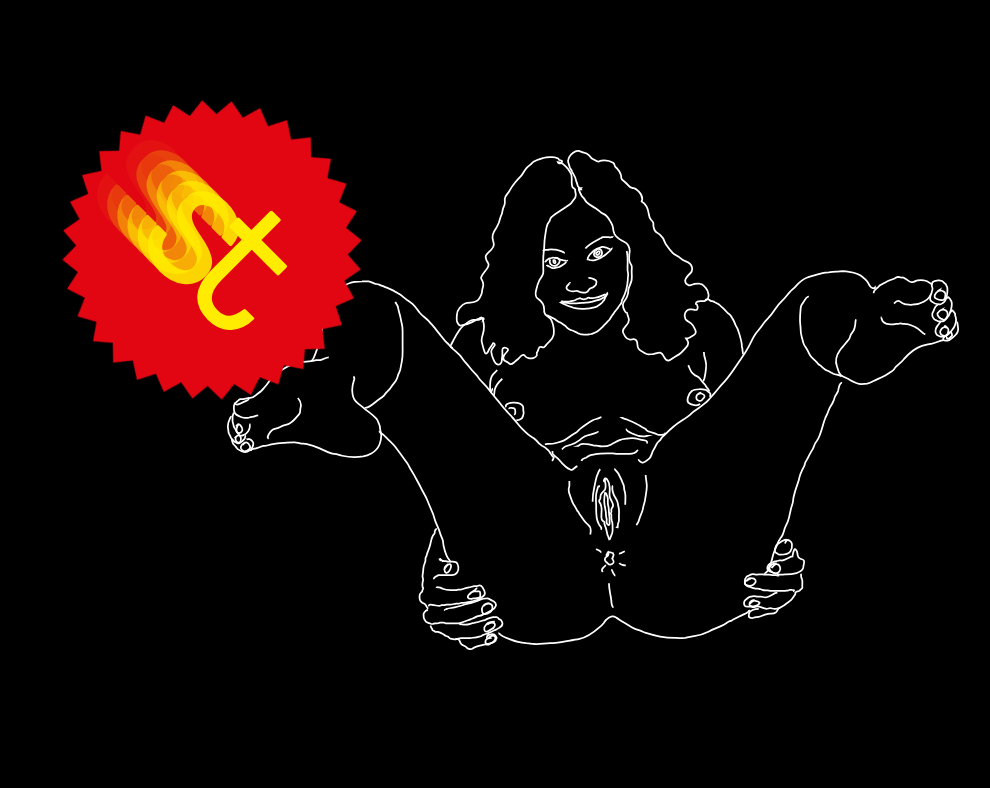
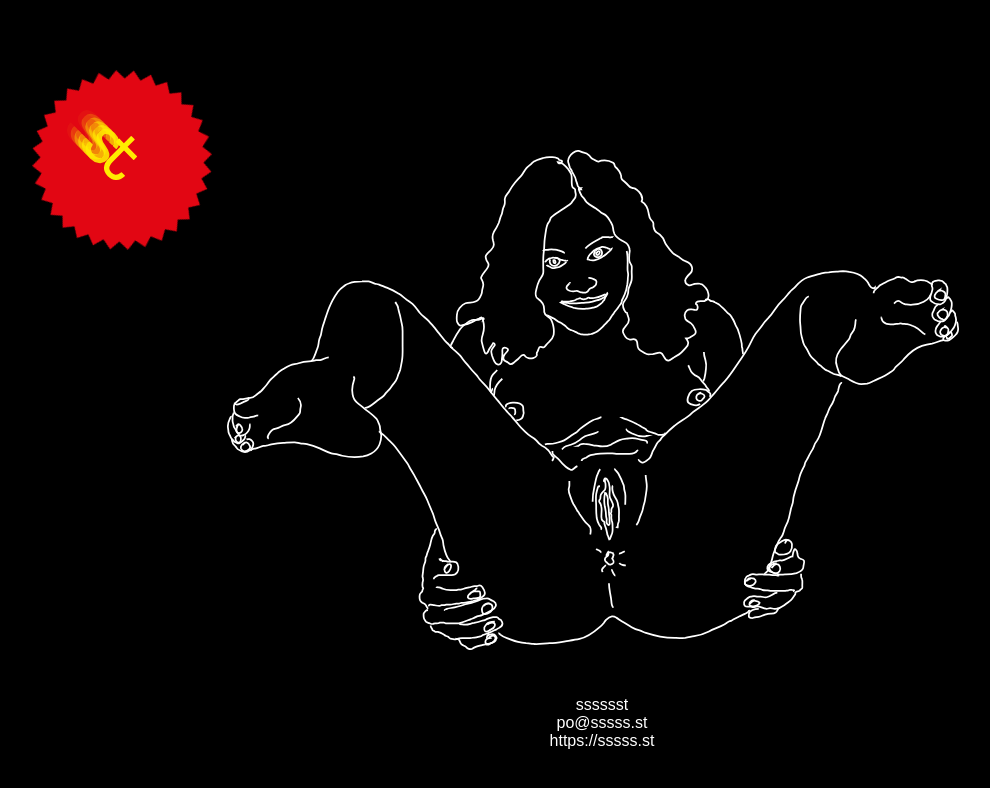
Before and after one commit to gitsssssst/unreadable, a website: page index.html in a window 1280 px wide. Shown: the whole page, without its empty margins (38-1028 px from the left). Drawn offline with Linux system fonts and the light colour scheme.

Commit message:
Added footer contact details

```diff
--- a/css/main.css
+++ b/css/main.css
@@ -18,10 +18,10 @@ html, body {
 
 #logo {
     position: absolute;
-    top: 100px;
-    left: 100px;
-    width: 300px;
-    height: 300px;
+    top: 70px;
+    left: 70px;
+    width: 180px;
+    height: 180px;
     z-index: 10;
 }
 
@@ -41,35 +41,27 @@ html, body {
     margin: 40px 75px 30px 35px;
 }
 
+#footer {
+    color: white;
+    text-align: center;
+    position: absolute;
+    width: 100%;
+    bottom: 50px;
+}
+
 @-webkit-keyframes rotating /* Safari and Chrome */ {
   from {
-    -ms-transform: rotate(0deg);
-    -moz-transform: rotate(0deg);
-    -webkit-transform: rotate(0deg);
-    -o-transform: rotate(0deg);
     transform: rotate(0deg);
   }
   to {
-    -ms-transform: rotate(360deg);
-    -moz-transform: rotate(360deg);
-    -webkit-transform: rotate(360deg);
-    -o-transform: rotate(360deg);
     transform: rotate(360deg);
   }
 }
 @keyframes rotating {
   from {
-    -ms-transform: rotate(0deg);
-    -moz-transform: rotate(0deg);
-    -webkit-transform: rotate(0deg);
-    -o-transform: rotate(0deg);
     transform: rotate(0deg);
   }
   to {
-    -ms-transform: rotate(360deg);
-    -moz-transform: rotate(360deg);
-    -webkit-transform: rotate(360deg);
-    -o-transform: rotate(360deg);
     transform: rotate(360deg);
   }
 }
--- a/index.html
+++ b/index.html
@@ -11,13 +11,7 @@
             var host = window.document.location.host.replace(/:.*/, '');
             var ws = new WebSocket('ws://' + host + ':3000');
             ws.onmessage = function (event) {
-                console.log('Event: '+event.data);
-                console.log('Calculated: '+event.data/100);
-
-                // document.getElementById("waarde").innerHTML=event.data;
-
                 document.getElementById("square").style.transform = 'scale(' + (event.data/100)*1.5 +')';
-                // document.getElementById("square").style.height = Math.ceil(event.data)*2 + 'px';
             };
         </script>
 
@@ -31,5 +25,11 @@
 
         <div id="square"></div>
 
+        <div id="footer">
+            <div>sssssst</div>
+            <div>po@sssss.st</div>
+            <div>https://sssss.st</div>
+
+        </div>
     </body>
 </html>
```
